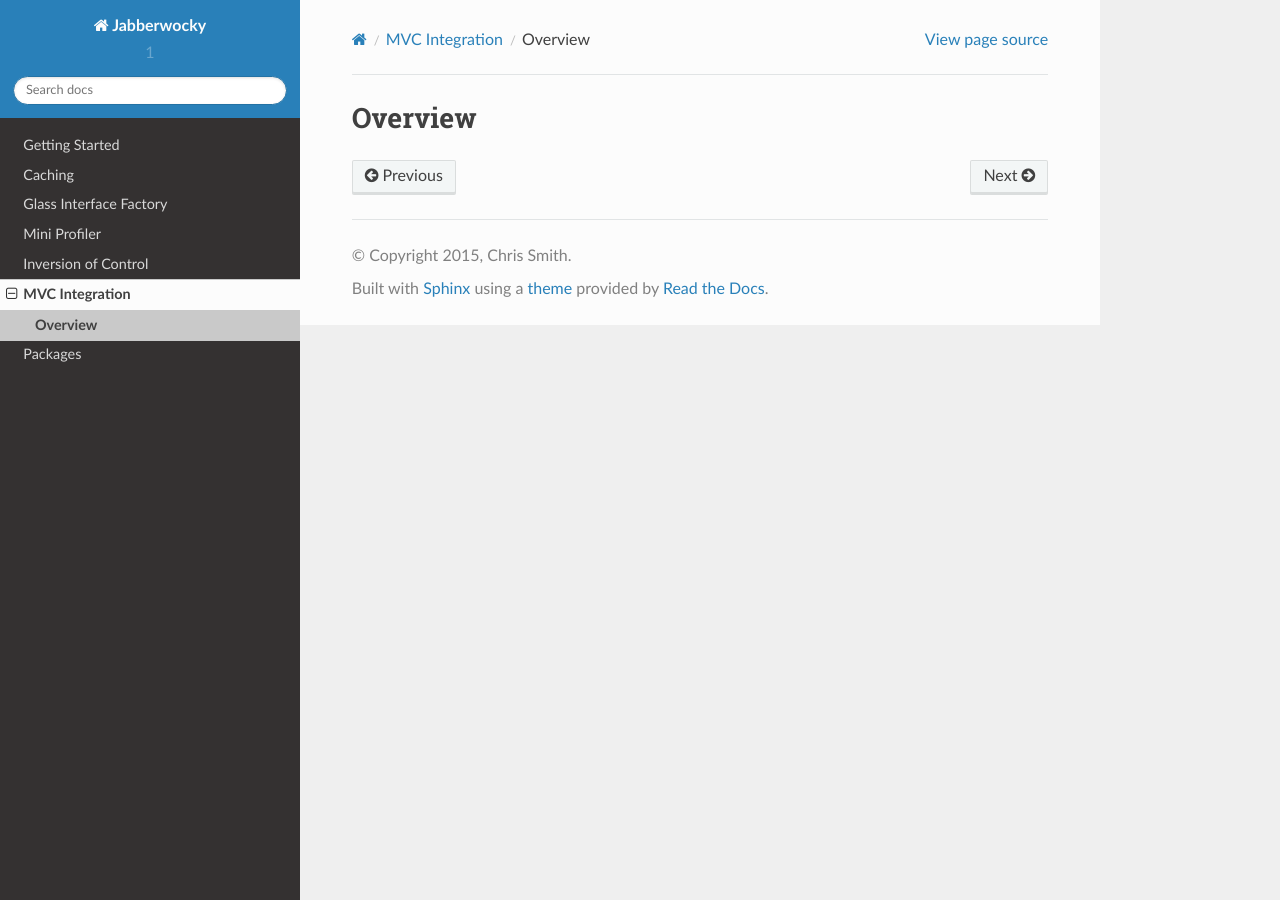
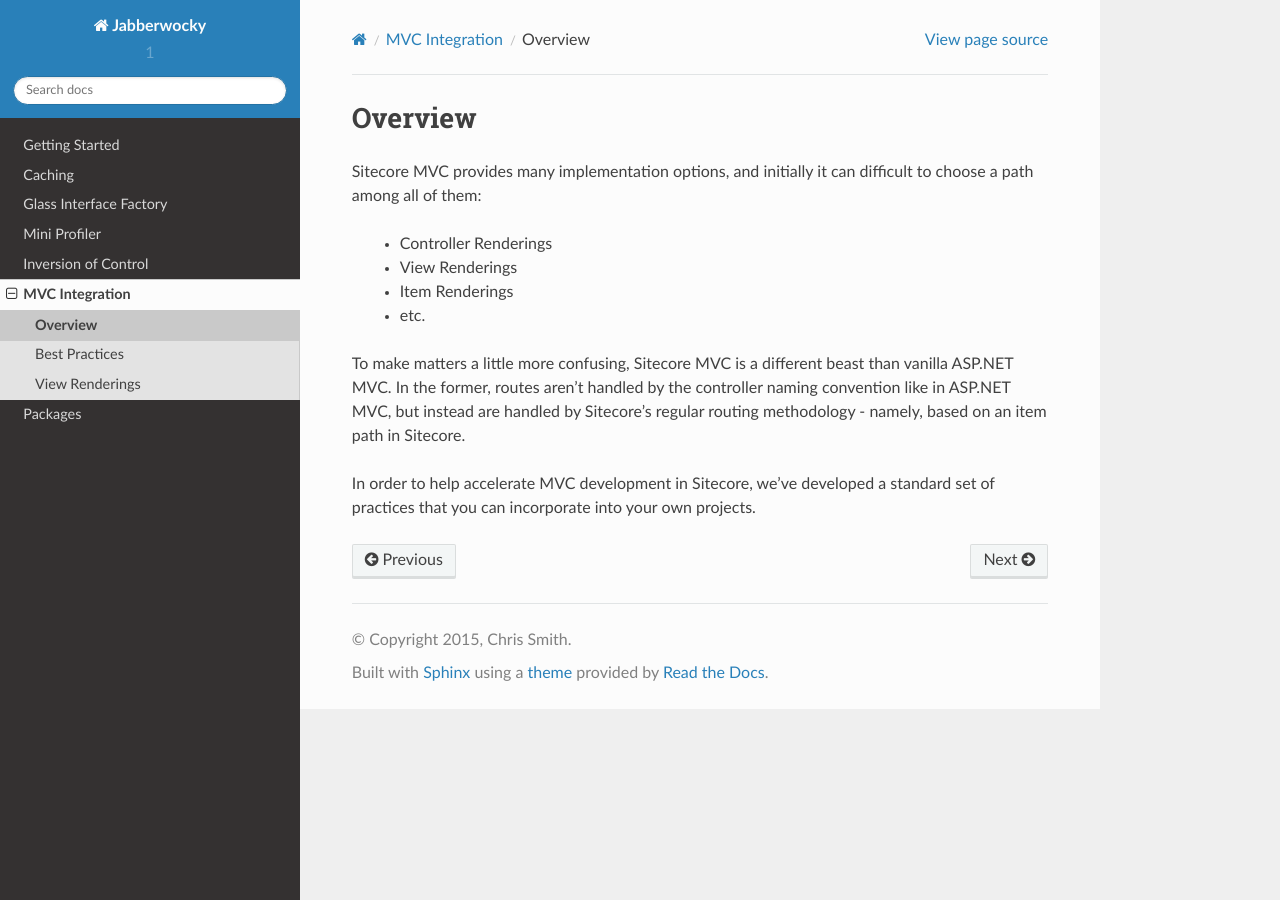
Before and after one commit to Velir/Jabberwocky-docs, a Sphinx documentation site: the page built from source/mvc-integration/overview.rst, in a window 1280 px wide. Built offline with Sphinx 7.4.7 and the Read the Docs theme 2.0.0, drawn with Linux system fonts in a browser that asks for light colours.

Commit message:
Fleshing out section on MVC

```diff
--- a/source/inversion-of-control/index.rst
+++ b/source/inversion-of-control/index.rst
@@ -35,7 +35,7 @@ You can decorate your concrete classes with this attribute, and you can replace
 
 	builder.AutowireServices("YOUR.Library");
 
-What this does it automatically scan the provided assemblies, and for each type that is decorated with ``AutowireServiceAttribute``, Jabberwocky with automatically register that type as each of its implemented interfaces.
+What this does is automatically scan the provided assemblies, and for each type that is decorated with ``AutowireServiceAttribute``, Jabberwocky with automatically register that type as each of its implemented interfaces.
 
 So given a service with two interfaces, decorated with the ``AutowireServiceAttribute``:
 
--- a/source/mvc-integration/index.rst
+++ b/source/mvc-integration/index.rst
@@ -6,3 +6,5 @@ MVC Integration
    :titlesonly:
 
    overview
+   best-practices
+   view-renderings
--- a/source/mvc-integration/overview.rst
+++ b/source/mvc-integration/overview.rst
@@ -1,3 +1,14 @@
 ---------------------
 Overview
 ---------------------
+
+Sitecore MVC provides many implementation options, and initially it can difficult to choose a path among all of them:
+
+	* Controller Renderings
+	* View Renderings
+	* Item Renderings
+	* etc.
+
+To make matters a little more confusing, Sitecore MVC is a different beast than vanilla ASP.NET MVC.  In the former, routes aren't handled by the controller naming convention like in ASP.NET MVC, but instead are handled by Sitecore's regular routing methodology - namely, based on an item path in Sitecore.
+
+In order to help accelerate MVC development in Sitecore, we've developed a standard set of practices that you can incorporate into your own projects.
```
Also changed, not shown: source/mvc-integration/best-practices.rst (added, +13 -0 lines), source/mvc-integration/view-renderings.rst (added, +38 -0 lines).
